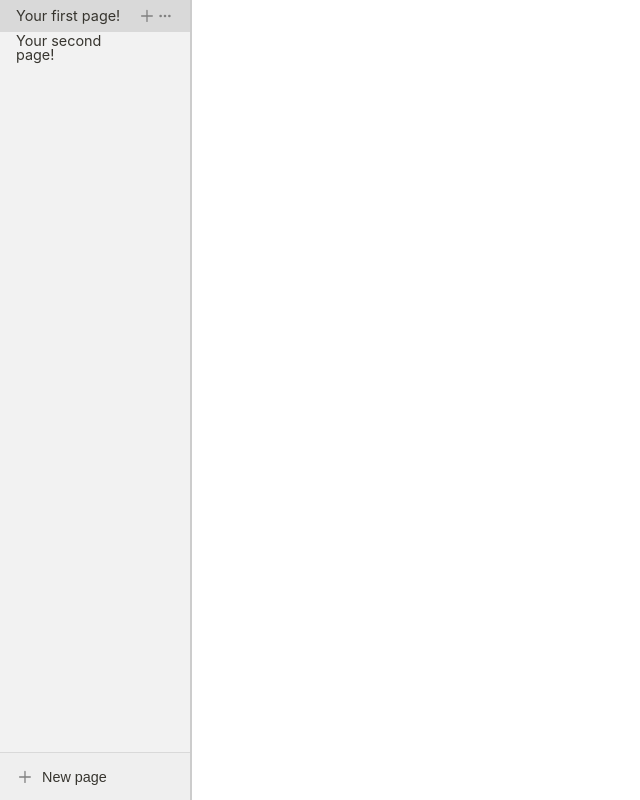
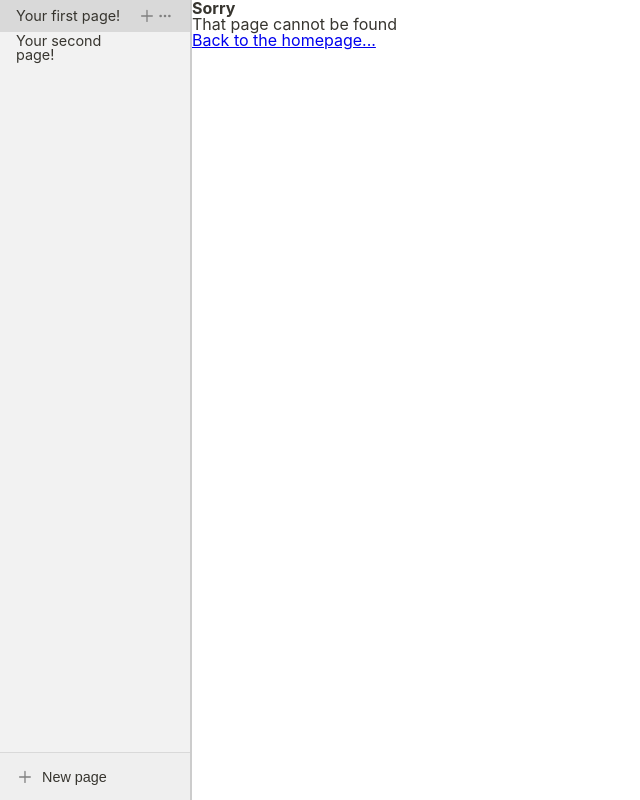
Before and after one commit to fprl/texteditor-like-notion, a React (Create React App) app in the folder react-ui/: page /1 in a window 1280 px wide. Shown: the whole page, without its empty margins (0-640 px from the left). Built offline with nearby package versions, Linux system fonts and the light colour scheme.

Commit message:
Added NotFound component in case of not maching page

```diff
--- a/react-ui/src/components/App.js
+++ b/react-ui/src/components/App.js
@@ -12,10 +12,12 @@ import { uid } from '../utilities'
 const App = () => {
   const [pages, setPages] = useState(initialPages)
   const history = useHistory()
+  const match = useRouteMatch('/page/:id')
 
   useEffect(() => {
     setPages(initialPages)
   }, [])
+
 
   const addPage = currentPageId => {
     const newPage = {
@@ -45,30 +47,42 @@ const App = () => {
     }
 
     setPages([...updatedPages])
-    history.push(`/${newPage.information.id}`)
+    history.push(`/page/${newPage.information.id}`)
+  }
+
+  const updatePage = updatedPage => {
+    const index = pages.map(page => page.information.id).indexOf(updatedPage.information.id)
+    const updatedPages = [...pages]
+    updatedPages[index] = {
+      ...updatedPages[index],
+      ...updatedPage
+    }
+    setPages([...updatedPages])
   }
 
   // home redirect to last visited (now first page)
-  const linkToRedirect = `/${pages[0].information.id}`
+  const linkToRedirect = `/page/${pages[0].information.id}`
 
   // pass only the required page to the component
-  const match = useRouteMatch('/:id')
-  const page = match
+  const activePage = match
     ? pages.find(page => page.information.id === match.params.id)
     : null
 
   // pass only the information of the pages
-  const sideBarLinks = pages.map(p => p.information)
+  const pagesLinks = pages.map(p => p.information)
 
   return (
     <AppContainer>
-      <Sidebar links={sideBarLinks} addPage={addPage} />
+      <Sidebar links={pagesLinks} addPage={addPage} />
       <Switch>
-        <Route path="/:id">
-          <EditablePage page={page} />
+        <Route path="/page/:id">
+          { match
+            ? <EditablePage page={activePage} updatePage={updatePage}/>
+            : <NotFound />
+          }
         </Route>
 
-        <Route path="/" exact>
+        <Route path='/' exact>
           <Redirect to={linkToRedirect} />
         </Route>
         <Route path="*" component={NotFound} />
```
